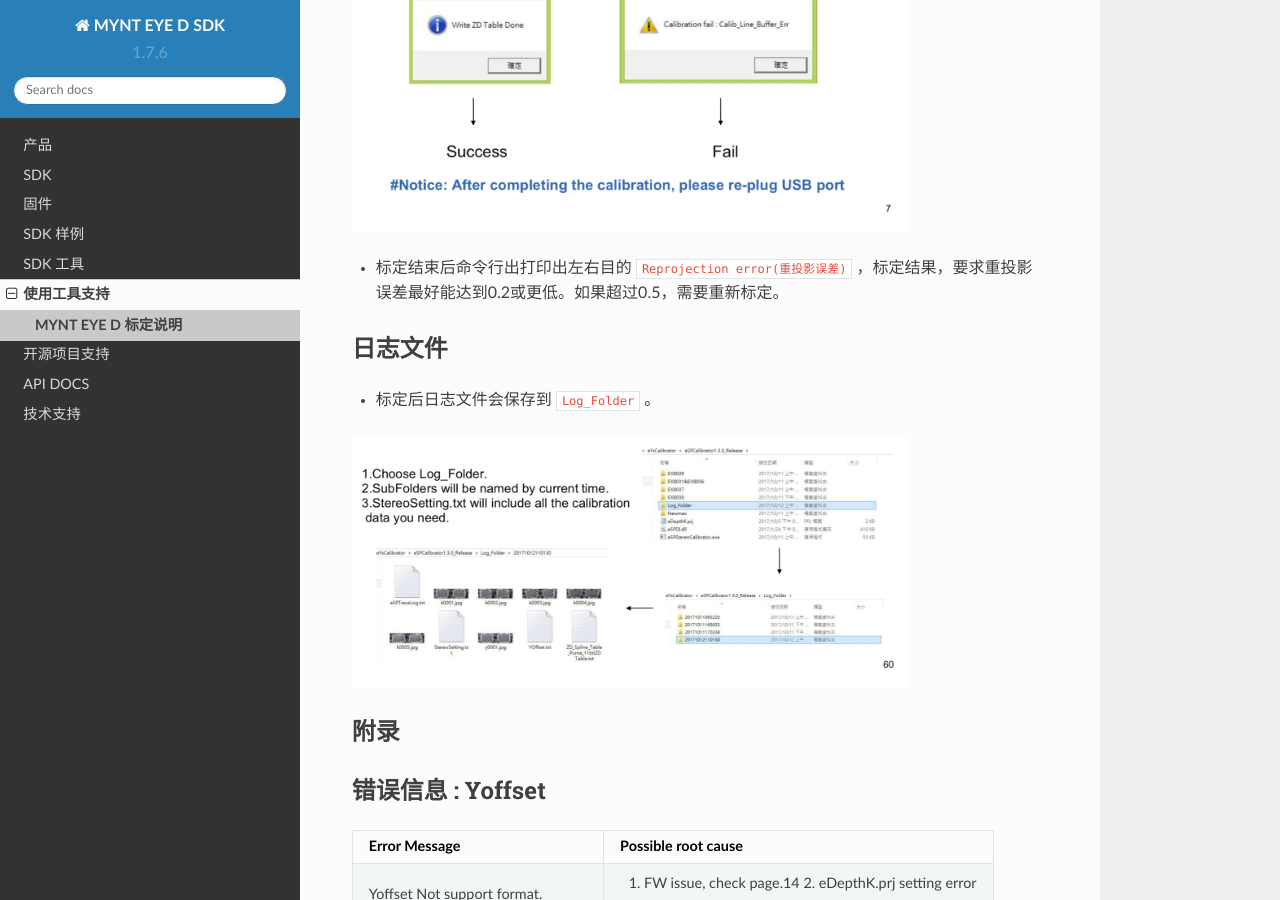
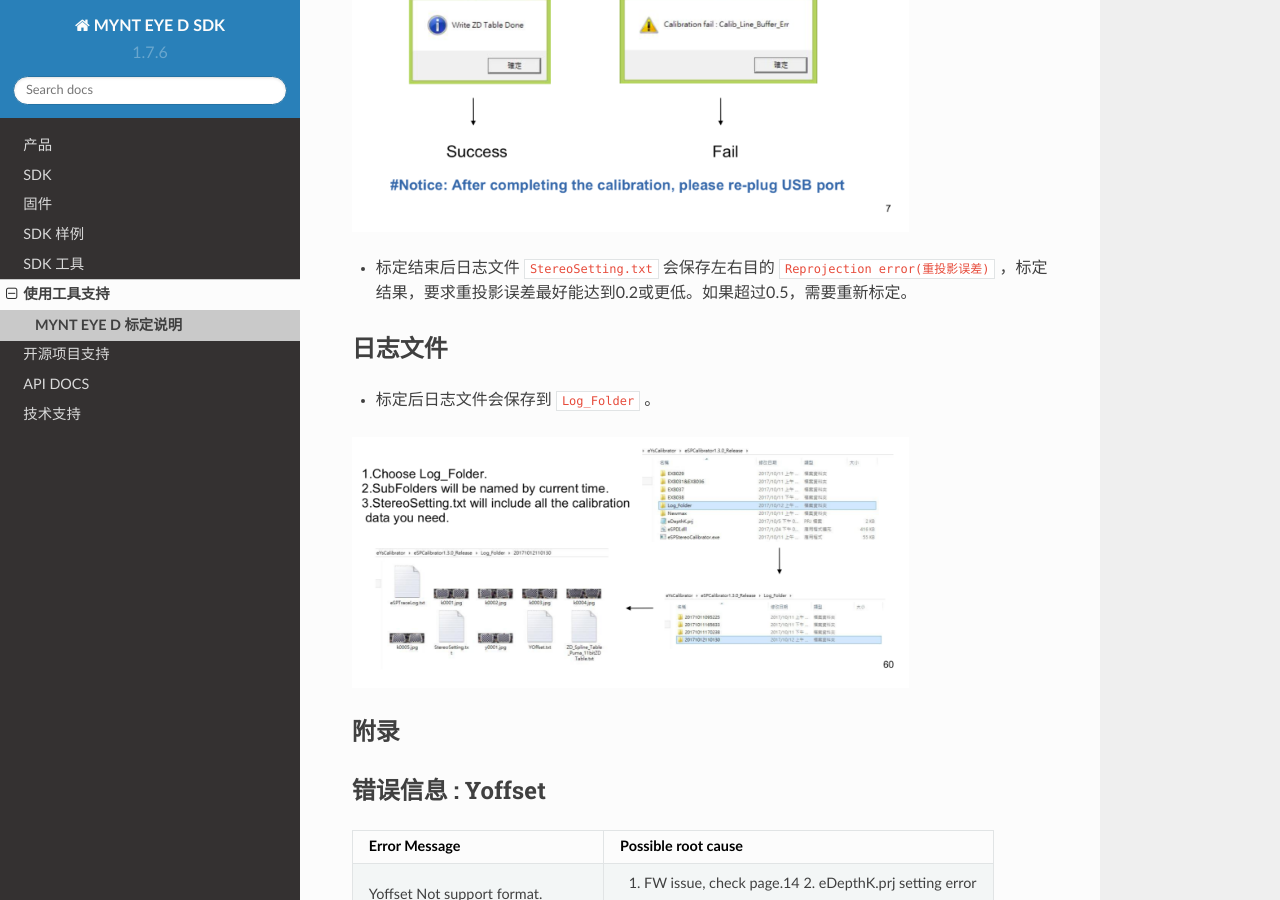
Before and after one commit to slightech/MYNT-EYE-D-SDK-Docs-zh_CN, a Sphinx documentation site: the page built from docs/tools/calibration_tool.rst, in a window 1280 px wide and 900 px high, scrolled down 2375 px. Built offline with Sphinx 7.4.7 and the Read the Docs theme 2.0.0, drawn with Linux system fonts in a browser that asks for light colours; pages that are not in the unit, such as notebooks, are missing from menus.

Commit message:
docs(*): update docs

```diff
--- a/docs/tools/calibration_tool.rst
+++ b/docs/tools/calibration_tool.rst
@@ -81,7 +81,7 @@ eSPCalibrator 的参数
 .. image:: ../images/calibration003.png
    :width: 80%
 
-* 标定结束后命令行出打印出左右目的 ``Reprojection error(重投影误差)`` ，标定结果，要求重投影误差最好能达到0.2或更低。如果超过0.5，需要重新标定。
+* 标定结束后日志文件 ``StereoSetting.txt`` 会保存左右目的 ``Reprojection error(重投影误差)`` ，标定结果，要求重投影误差最好能达到0.2或更低。如果超过0.5，需要重新标定。
 
 日志文件
 -------
```
